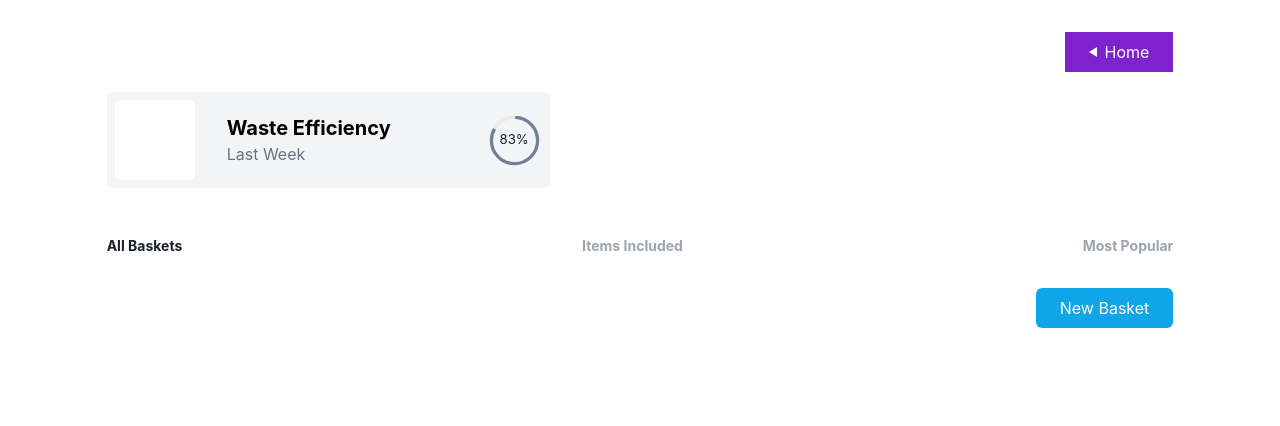
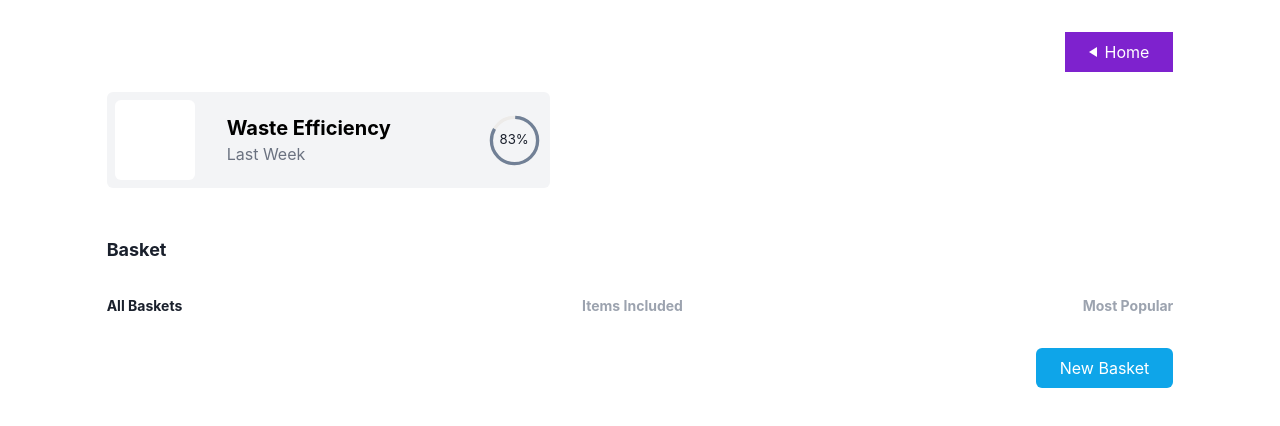
Before and after one commit to dimitriskarakaxas/recipes, a React (Create React App) app: page /cart in a window 1280 px wide. Shown: the top 426 px of the page. Built offline with nearby package versions, Linux system fonts and the light colour scheme.

Commit message:
fix: vercel warning

```diff
--- a/src/components/Basket/Basket.js
+++ b/src/components/Basket/Basket.js
@@ -12,6 +12,7 @@ const Basket = ({ onShowAddBasket }) => {
 
   return (
     <div className="mt-12">
+      <h2 className="mb-8 font-bold text-lg">Basket</h2>
       <header className="flex justify-between">
         <p className="font-bold text-sm">All Baskets</p>
         <p className="font-bold text-sm text-gray-400">Items Included</p>
--- a/src/components/MaterialCheck/MaterialCheck.js
+++ b/src/components/MaterialCheck/MaterialCheck.js
@@ -17,11 +17,11 @@ const MaterialCheck = ({ onClose, onSave }) => {
   };
 
   const saveMaterialInfoHandler = () => {
-    // if (expirationDaysInputValue.trim().length === 0 || quantityInputValue.trim().length === 0) {
-    //   console.log("hi");
-    //   setError(true);
-    //   return;
-    // }
+    if (expirationDaysInputValue.trim().length === 0 || quantityInputValue.trim().length === 0) {
+      console.log("hi");
+      setError(true);
+      return;
+    }
 
     onSave();
   };
```
